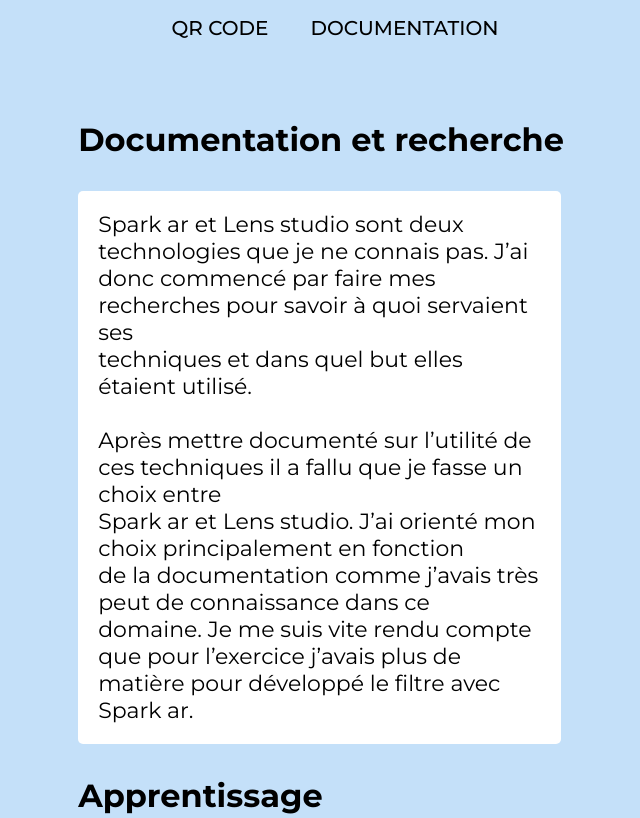
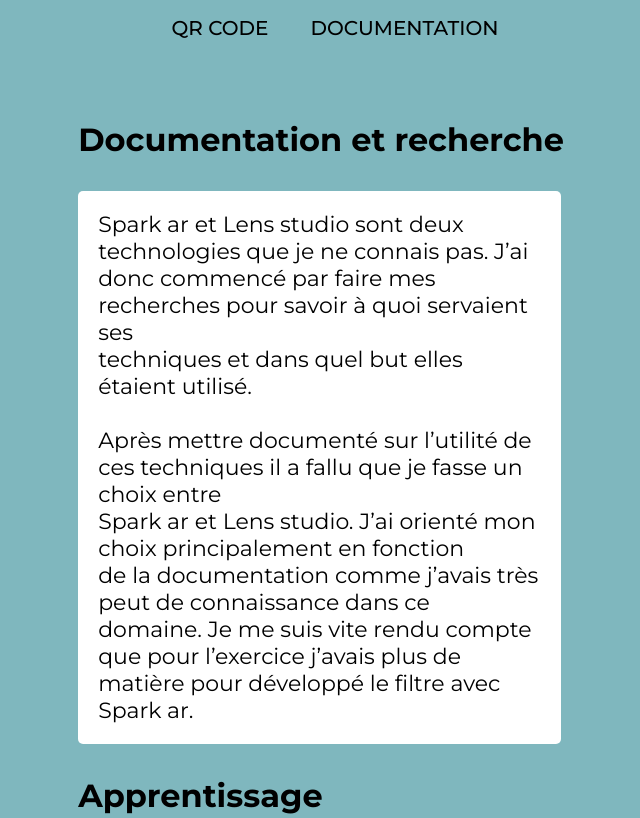
Before and after one commit to The0Duval/Insta_filter, a plain HTML site: page documentation.html in a window 1280 px wide. Shown: the top 818 px of the page, without its empty margins (309-949 px from the left). Drawn offline with Linux system fonts and the light colour scheme.

Commit message:
index.html

```diff
--- a/documentation.html
+++ b/documentation.html
@@ -10,7 +10,7 @@
   <body>
     <nav>
         <ul>
-          <li><a href="qr_code.html">QR CODE</a></li>
+          <li><a href="index.html">QR CODE</a></li>
           <li><a href="documentation.html">DOCUMENTATION</a></li>
         </ul>
       </nav>
--- a/style.css
+++ b/style.css
@@ -1,7 +1,7 @@
 @import url("https://fonts.googleapis.com/css2?family=Montserrat:wght@300;400;500;700&display=swap");
 * {
   font-family: "Montserrat", sans-serif;
-  background-color: #c4e0f9;
+  background-color: #7fb7be;
 }
 ul {
   list-style: none;
```
Also changed, not shown: index.html (renamed from qr_code.html, +1 -1 lines).
